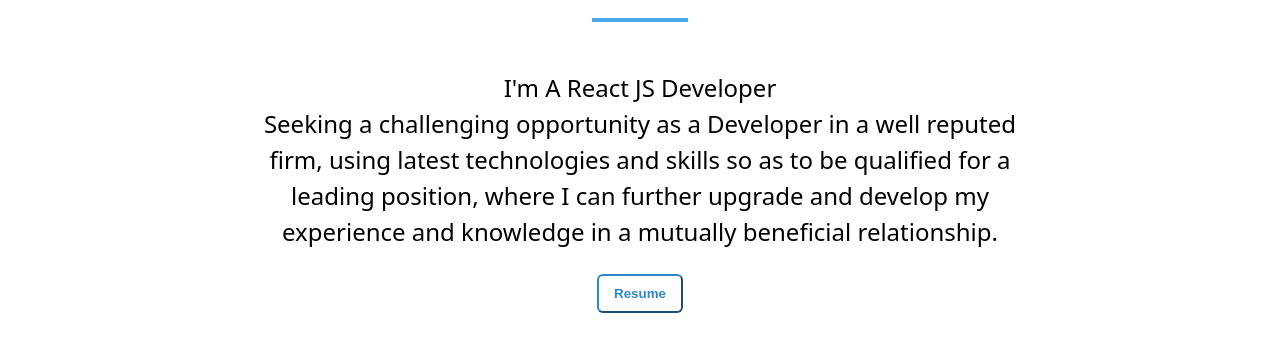
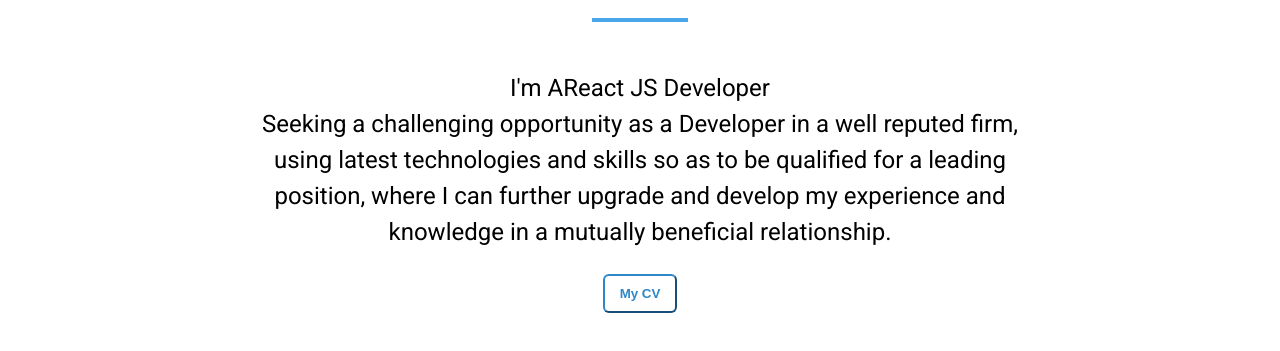
Before and after one commit to Abdouumostafa/my-portfolio, a React (Create React App) app: page / in a window 1280 px wide. Shown: the part 918-1269 px from the top of the page. Built offline with nearby package versions, Linux system fonts and the light colour scheme.

Commit message:
Add files via upload

```diff
--- a/src/index.css
+++ b/src/index.css
@@ -1,4 +1,5 @@
 /* ============= GLOBAL CSS =============== */
+@import url('https://fonts.googleapis.com/css2?family=Roboto:ital,wght@0,100;0,300;0,400;0,500;0,700;0,900;1,300;1,400;1,500;1,700;1,900&display=swap');
 
 *,
 ::after,
@@ -61,8 +62,7 @@ html {
 
 body {
   background: var(--backgroundColor);
-  font-family: system-ui, -apple-system, BlinkMacSystemFont, 'Segoe UI', Roboto,
-    Oxygen, Ubuntu, Cantarell, 'Open Sans', 'Helvetica Neue', sans-serif;
+  font-family: 'Roboto', sans-serif;
   font-weight: 400;
   line-height: 1;
   color: var(--textColor);
--- a/src/sections/About.js
+++ b/src/sections/About.js
@@ -1,18 +1,37 @@
+import Aos from "aos";
+import "aos/dist/aos.css";
+
+import { useEffect } from "react";
+
 const About = () => {
+  useEffect(() => {
+    Aos.init();
+  }, []);
   return (
-    <section className="about-section" id="/about">
+    <section
+      className="about-section"
+      id="/about"
+      data-aos="fade-up"
+      data-aos-duration="1000"
+    >
       <h2 className="title">about me</h2>
       <div className="underline"></div>
       <div className="subsection">
         <p>
-          I'm A React JS Developer <br /> Seeking a challenging opportunity as a
-          Developer in a well reputed firm, using latest technologies and skills
-          so as to be qualified for a leading position, where I can further
-          upgrade and develop my experience and knowledge in a mutually
-          beneficial relationship.
+          I'm A
+          <span className="text-animation">
+            React JS Developer <br /> Seeking a challenging opportunity as a
+            Developer in a well reputed firm, using latest technologies and
+            skills so as to be qualified for a leading position, where I can
+            further upgrade and develop my experience and knowledge in a
+            mutually beneficial relationship.
+          </span>
         </p>
         <button type="button" class="btn2">
-    <a href="https://drive.google.com/file/d/1W5GI1XBq_Jd5Ju5y7zMkSGQglTDTBxdf/view?usp=drive_link">Resume</a></button>
+          <a href="https://drive.google.com/file/d/1W5GI1XBq_Jd5Ju5y7zMkSGQglTDTBxdf/view?usp=drive_link">
+            My CV
+          </a>
+        </button>
       </div>
     </section>
   );
--- a/src/sections/Projects.js
+++ b/src/sections/Projects.js
@@ -1,5 +1,13 @@
+import { useEffect } from "react";
 import { projects } from "./data";
+import Aos from "aos";
+import "aos/dist/aos.css";
+
 const Projects = () => {
+  useEffect(() => {
+    Aos.init({ duration: 2000 });
+  }, []);
+
   return (
     <div className="section section-fit" id="/projects">
       <h2 className="title">Projects</h2>
@@ -10,7 +18,7 @@ const Projects = () => {
             project;
           return (
             <div className="project" key={id}>
-              <div className="info">
+              <div className="info" data-aos="fade-right">
                 <h3 className="project-title">{title}</h3>
                 <p className="desc">
                   {description} <br /> <br />
@@ -26,7 +34,7 @@ const Projects = () => {
                   </button>
                 </div>
               </div>
-              <div className='projectImg'>
+              <div className="projectImg" data-aos="fade-left">
                 <a href={webUrl}>
                   <img src={img} alt="" className="img" />
                 </a>
```
Lines whose indentation alone changed are shown as unchanged.
